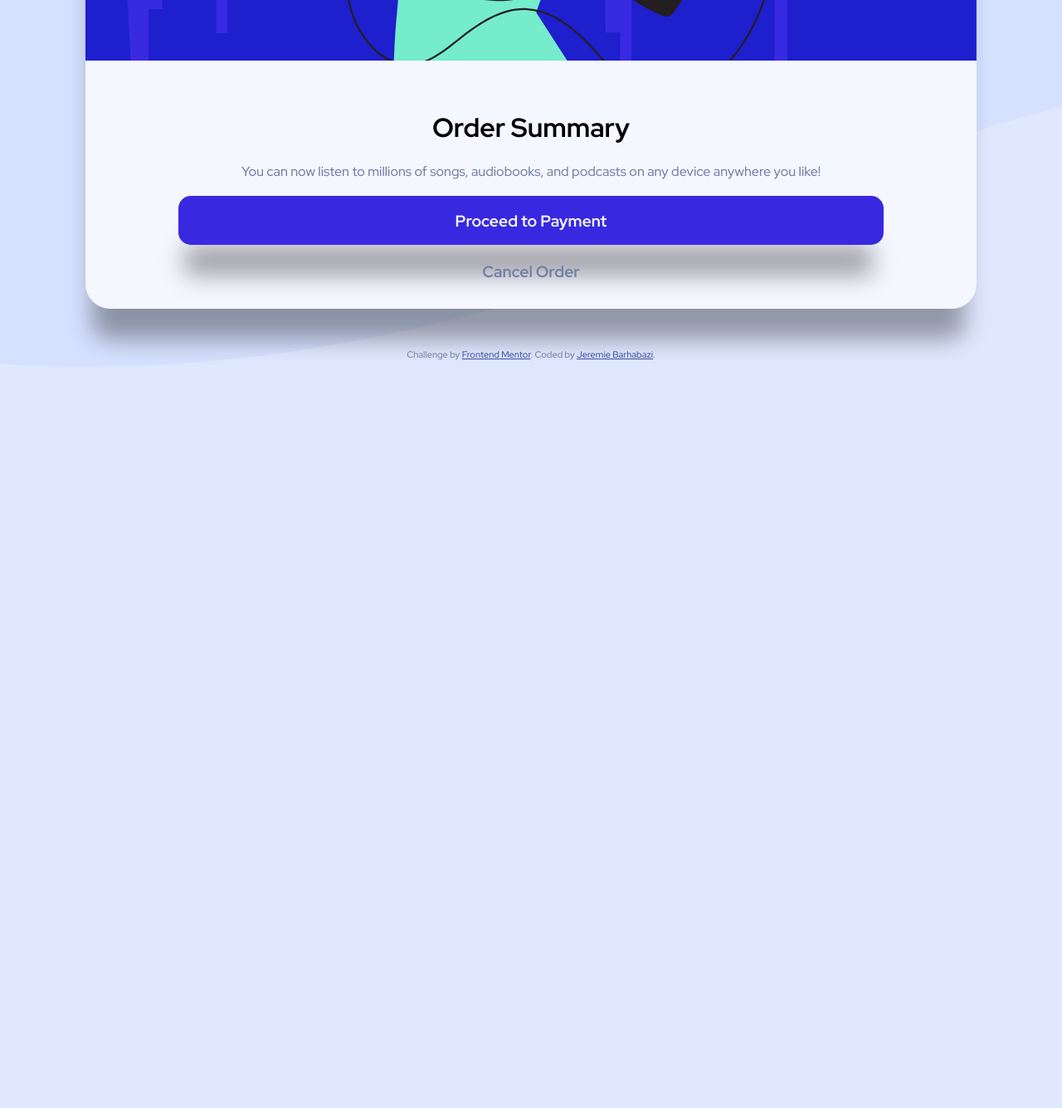
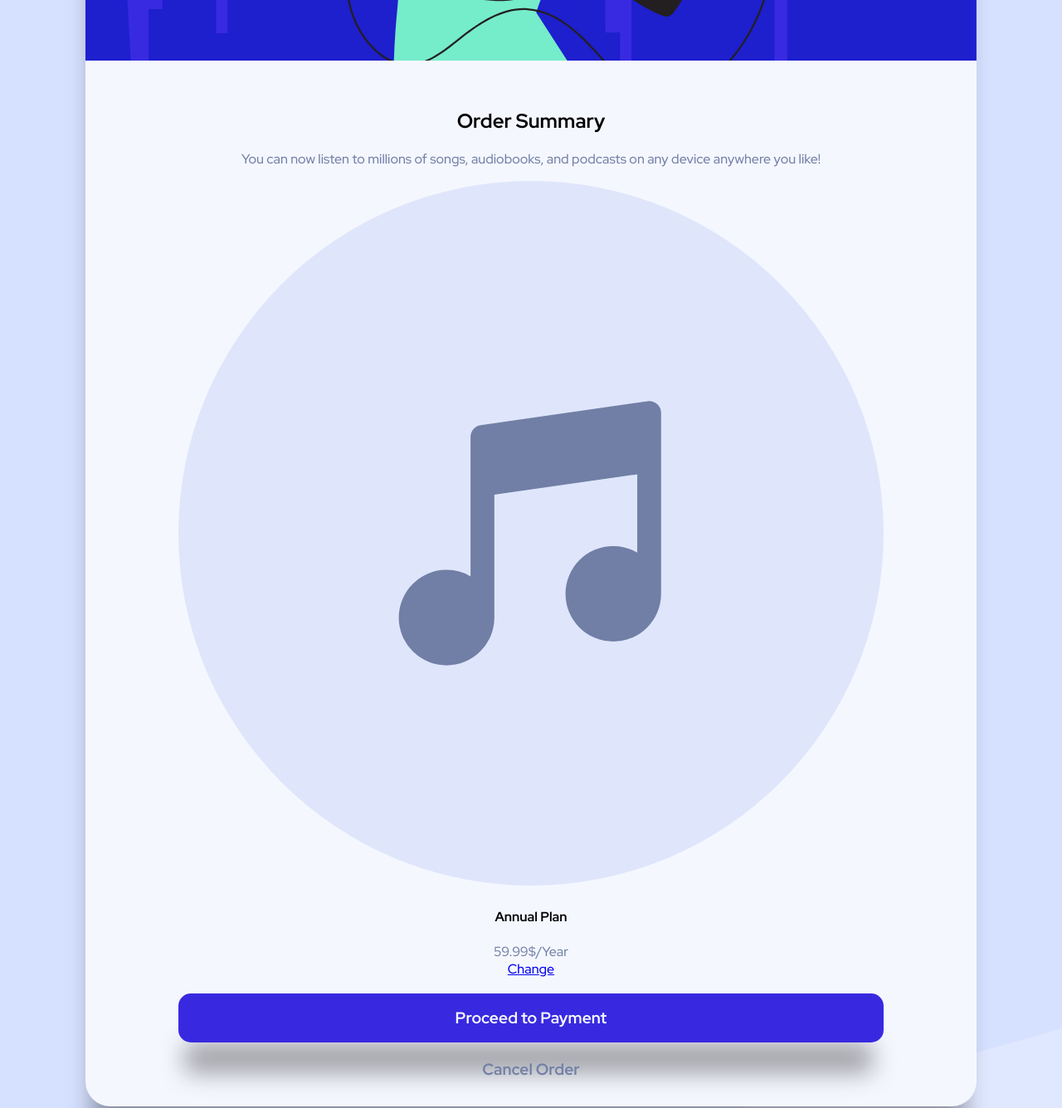
Before and after one commit to jeremie1207/Order-summary-component, a plain HTML site: page index.html in a window 1280 px wide. Shown: the part 500-1835 px from the top of the page at 83% size. Before the commit the page ends 942 px from the top, so only its background shows below. Drawn offline with Linux system fonts and the light colour scheme.

Commit message:
Update index.html

```diff
--- a/index.html
+++ b/index.html
@@ -25,9 +25,19 @@
     <div class="container_box">
       <img src="images/illustration-hero.svg" alt="illustration-hero" class="hero">
       <div class="container__box___content">
-        <h1 class="title">Order Summary</h1>
+        <h2 class="title">Order Summary</h2>
         <p class="description">You can now listen to millions of songs, audiobooks, and podcasts on any
           device anywhere you like!</p>
+        <div class="plan">
+          <img src="images/icon-music.svg" alt="icon-music" class="icon_music">
+          <div class="plan_description_text">
+            <h4 class="plan_title title">
+              Annual Plan
+            </h4>
+            <span class="price">59.99$/Year</span>
+          </div>
+          <a href="#" class="change_link">Change</a>
+        </div>
 
         <a href="#" class="payment_btn btn">Proceed to Payment</a>
         <a href="#" class="cancel_order_btn btn">Cancel Order</a>
```
